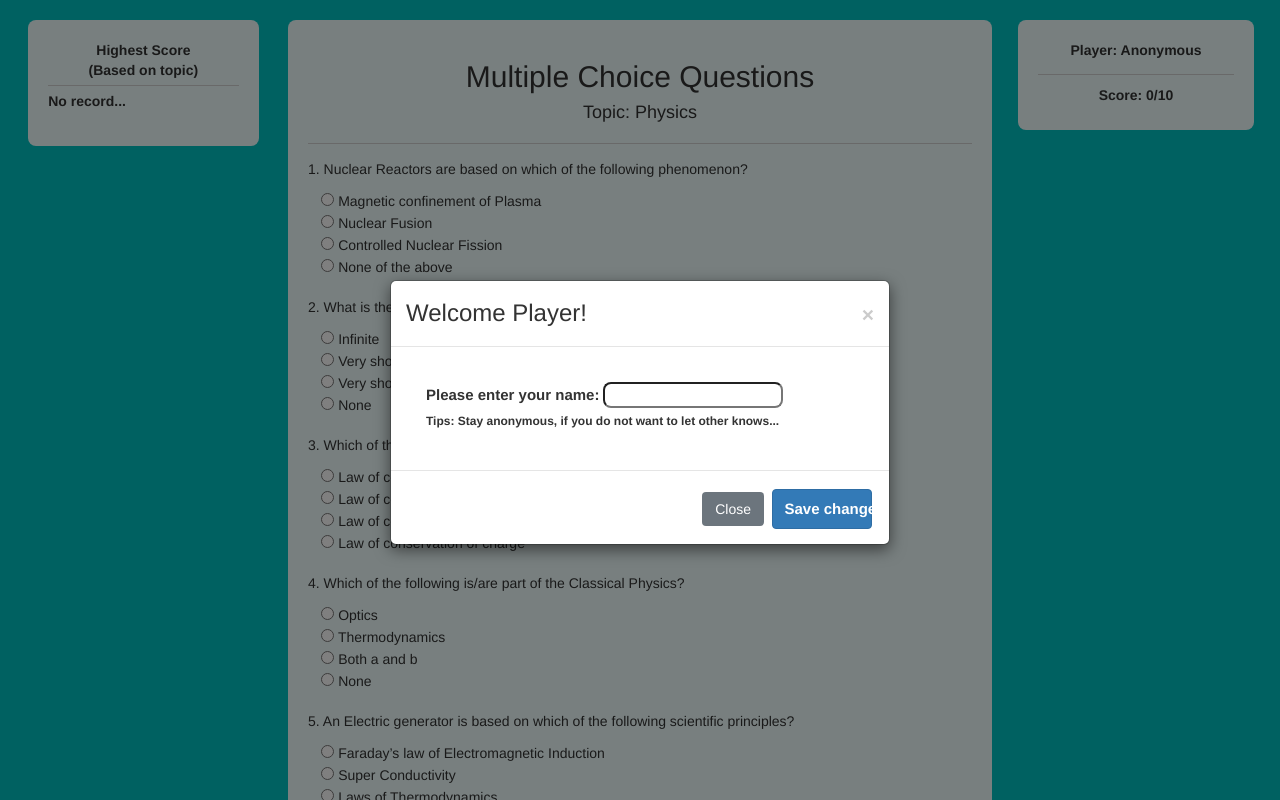
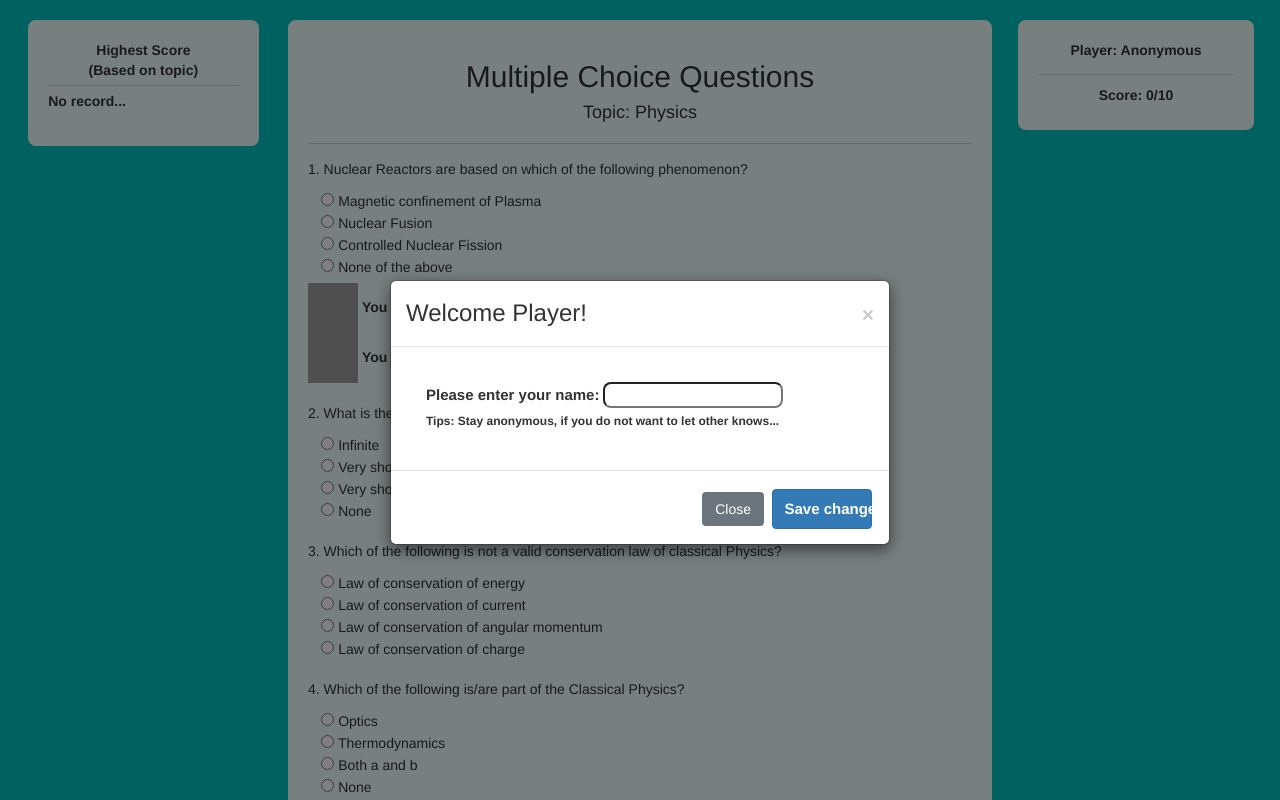
Before and after one commit to Joseph990618/ad_project, a Django app: page /mcq/ in a window 1280 px wide. Run offline with Django 3.2, Linux system fonts and the light colour scheme; data comes from the database, SQL or seed files in the repository; both versions use the stored data as it was after the commit; some libraries are stand-ins or nearby versions; grey boxes are pictures that could not be loaded.

Commit message:
images and html updated

```diff
--- a/mcq/templates/index.html
+++ b/mcq/templates/index.html
@@ -101,6 +101,12 @@
             top: 0;
             text-align: center;
         }
+
+        .correct-ans img,
+        .incorrect-ans img{
+            width: 50px;
+            height: 50px;
+        }
     </style>
 </head>
 
@@ -154,6 +160,14 @@
                         <input type="radio" name="group0" value="{{c.choice_text4}}"> {{c.choice_text4}}</input>
                         <input type="radio" id="answer0" value="{{c.answer_text}}" hidden></input>
                     </fieldset>
+                    <div class="correct-ans" >
+                        <img src="correct-icon.png" alt="correct-icon">
+                        <label for="correct-answer">You are CORRECT!</label>
+                    </div>
+                    <div class="incorrect-ans" >
+                        <img src="incorrect-icon.png" alt="incorrect-icon">
+                        <label for="correct-answer">You are WRONG! The answer is {{c.answer_text}}!</label>
+                    </div>
                 {% endfor %}
             {% endfor %}
         </div>
```
Also changed, not shown: db.sqlite3, mcq/templates/correct-icon.png (added), mcq/templates/incorrect-icon.png (added), 1 other file.
